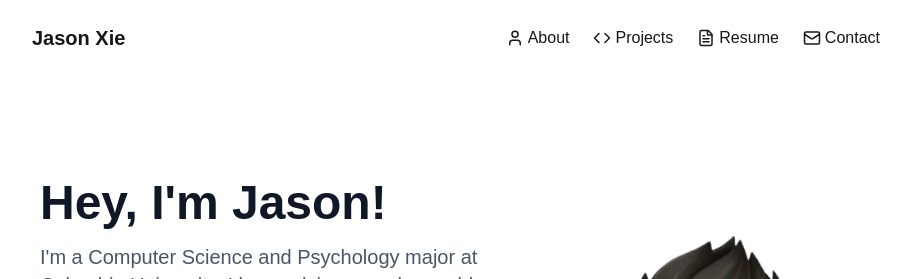
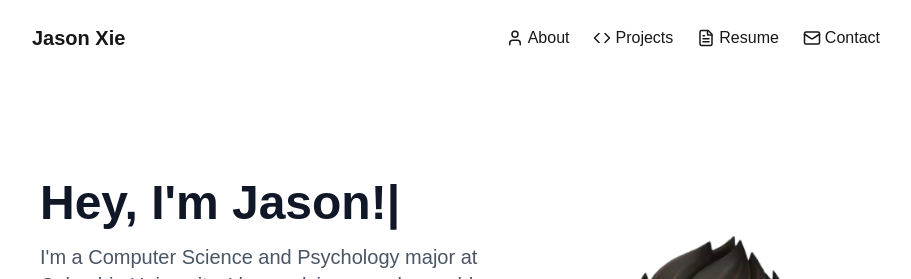
Before and after one commit to Jason2657/portfolio-website, a Next.js app: page / in a window 1280 px wide. Shown: the top 279 px of the page, without its empty margins (184-1095 px from the left). Built offline with nearby package versions, Linux system fonts and the light colour scheme.

Commit message:
added typing effect on homepage

```diff
--- a/app/about/page.tsx
+++ b/app/about/page.tsx
@@ -19,7 +19,7 @@
           <h1 className="text-4xl font-bold text-gray-900">About Me</h1>
           <p className="text-gray-600 mt-4 leading-relaxed">
             I'm Jason, a senior at Columbia University studying Computer Science and Psychology.
-            I got into tech because I love building things that people actually use — products
+            I got into tech because I love building things that people actually use: products
             that solve real problems and feel intuitive. My psychology background shapes how I
             think about users: what motivates them, what frustrates them, and how to design
             experiences that just work.
--- a/app/page.tsx
+++ b/app/page.tsx
@@ -1,7 +1,10 @@
 // app/page.tsx
+"use client";
+
 import Link from "next/link";
 import { Github, Linkedin } from "lucide-react";
 import Image from "next/image";
+import { TypeAnimation } from "react-type-animation";
 
 export default function Home() {
   return (
@@ -11,7 +14,15 @@
         {/* Left Column */}
         <div className="max-w-xl">
           <h1 className="text-3xl md:text-5xl font-bold text-gray-900">
-            Hey, I'm Jason!
+            <TypeAnimation
+              sequence={[
+                "Hey, I'm Jason!",
+                3000,
+              ]}
+              wrapper="span"
+              speed={50}
+              repeat={0}
+            />
           </h1>
           <div className="mt-2 md:mt-4 space-y-3">
             <p className="text-base md:text-xl text-gray-600">
@@ -63,6 +74,7 @@
             src="/memoji.png"
             alt="Jason's memoji"
             fill
+            quality={100}
             className="object-contain"
           />
         </div>
--- a/package.json
+++ b/package.json
@@ -12,7 +12,8 @@
     "lucide-react": "^0.562.0",
     "next": "16.1.1",
     "react": "19.2.3",
-    "react-dom": "19.2.3"
+    "react-dom": "19.2.3",
+    "react-type-animation": "^3.2.0"
   },
   "devDependencies": {
     "@tailwindcss/postcss": "^4",
```
Also changed, not shown: 1 other file (tests, documents, lock files or other folders).
